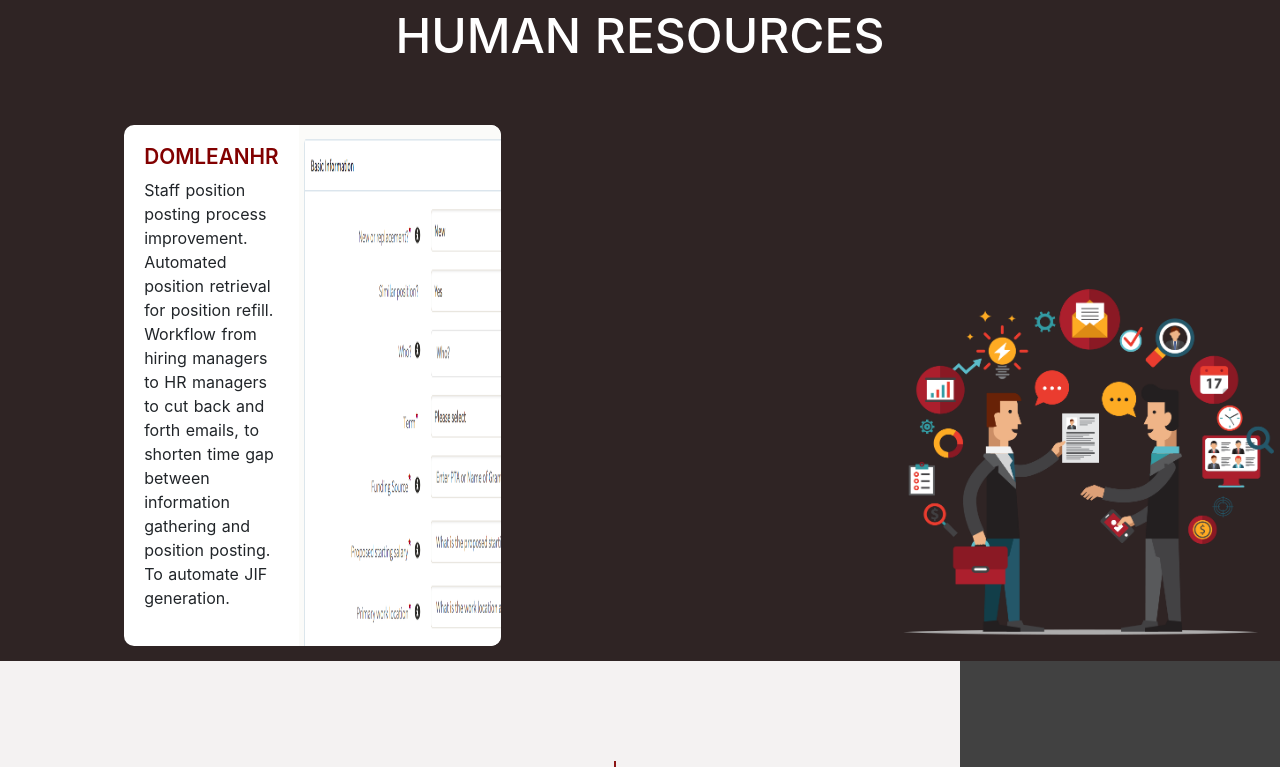
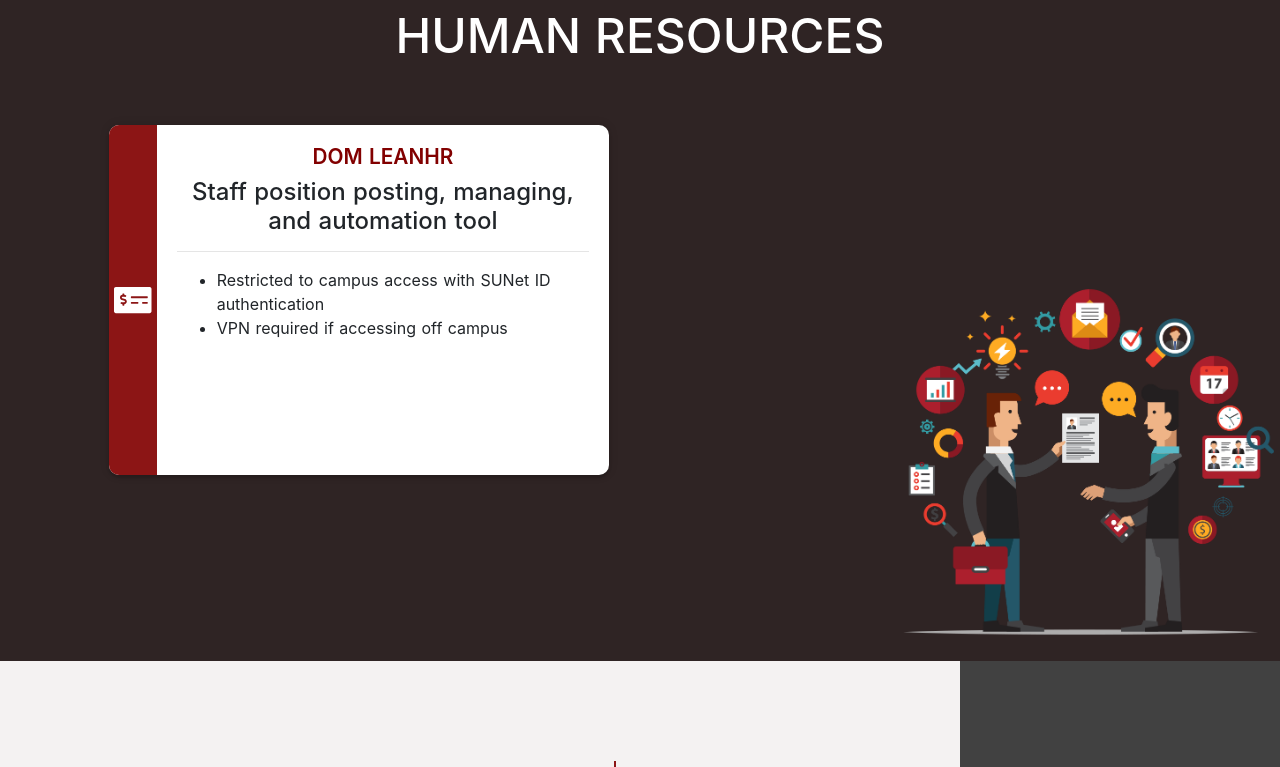
Before and after one commit to ahtle/art, a Nuxt app: page / in a window 1280 px wide. Shown: the part 820-1587 px from the top of the page. Built offline with nearby package versions, Linux system fonts and the light colour scheme.

Commit message:
in progess

```diff
--- a/components/home/AppCard.vue
+++ b/components/home/AppCard.vue
@@ -1,5 +1,5 @@
 <template>
-    <div class="app-card box-shadow" style="width: 25%; height: 350px;" v-on:mouseover="showData = true;" v-on:mouseleave="showData = false;">
+    <div class="app-card box-shadow" v-on:mouseover="showData = true;" v-on:mouseleave="showData = false;">
         <div class="fa-container" :class="{'full-width': showData}">
             <font-awesome-icon :icon="icon" v-if="!showData"/>
 
@@ -44,6 +44,8 @@
     border-radius: 10px;
     overflow: hidden;
     position: relative;
+    width: 500px;
+    height: 350px;
 }
 
 .app-detail {
--- a/components/home/FinanceSection.vue
+++ b/components/home/FinanceSection.vue
@@ -6,6 +6,7 @@
 
         <div class="flex-container">
             <app-card :icon="appIconOne" :title="appTitleOne" :subtitle="appSubtitleOne" :requirement="appRequirementOne" :detail="appDetailOne" />
+
             <app-card :icon="appIconTwo" :title="appTitleTwo" :subtitle="appSubtitleTwo" :requirement="appRequirementTwo" :detail="appDetailTwo" />
         </div>
     </section>
--- a/components/home/HumanResourceSection.vue
+++ b/components/home/HumanResourceSection.vue
@@ -6,15 +6,8 @@
             <div class="offset-md-1 col-md-4">
 
                 <transition name="slide-fade">
-                    <div v-if="showCard" class="app-card">
-                        <div class="app-detail">
-                        <h2 class="app-title">domleanhr</h2>
-                        <p>Staff position posting process improvement. Automated position retrieval for position refill.
-                            Workflow from hiring managers to HR managers to cut back and forth emails, to shorten time gap between
-                            information gathering and position posting. To automate JIF generation.</p>
-                        </div>
-
-                        <img src="~assets/images/domleanhr.png"/>
+                    <div v-if="showCard">
+                        <app-card :icon="appIconOne" :title="appTitleOne" :subtitle="appSubtitleOne" :requirement="appRequirementOne" :detail="appDetailOne" />
                     </div>
                 </transition>
 
@@ -35,12 +28,22 @@
 </style>
 
 <script>
+import AppCard from './AppCard';
+
 export default {
+    components: {
+        AppCard
+    },
     data() {
         return {
             scrollY: false,
             focusMinY: false,
             showCard: false,
+            appIconOne: 'money-check-alt',
+            appTitleOne: 'DOM LEANHR',
+            appSubtitleOne: 'Staff position posting, managing, and automation tool',
+            appDetailOne: 'This tool provides a workflow for hiring managers, division managers, and HR managers to collaborate in collecting and preparing information needed for staff position posting that leads to automatic generation of JIFs. It operates as a central depository of all staff positions that enables near instantaneous reposting of position refill.',
+            appRequirementOne: ['Restricted to campus access with SUNet ID authentication', 'VPN required if accessing off campus'],
         }
     },
 
--- a/components/home/OperationsSection.vue
+++ b/components/home/OperationsSection.vue
@@ -34,7 +34,7 @@
     </section>
 </template>
 
-<style>
+<style scope>
 #finance {
     padding-left: 60px;
     padding-right: 60px;
@@ -47,7 +47,7 @@
 
 .app-card {
     background-color: #fff;
-    margin: 0 15px;
+    /* margin: 0 15px; */
 }
 
 .app-image-container {
```
